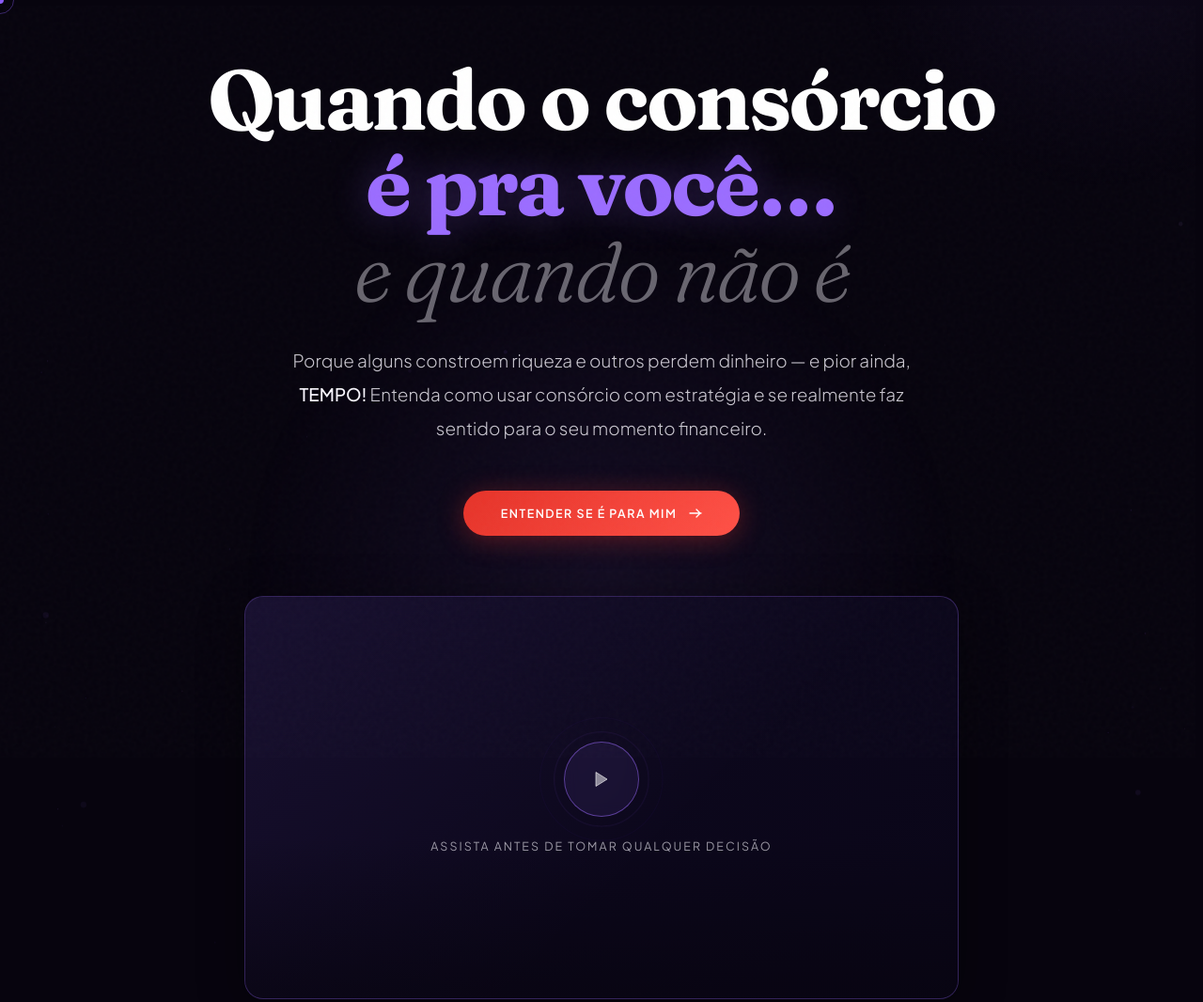
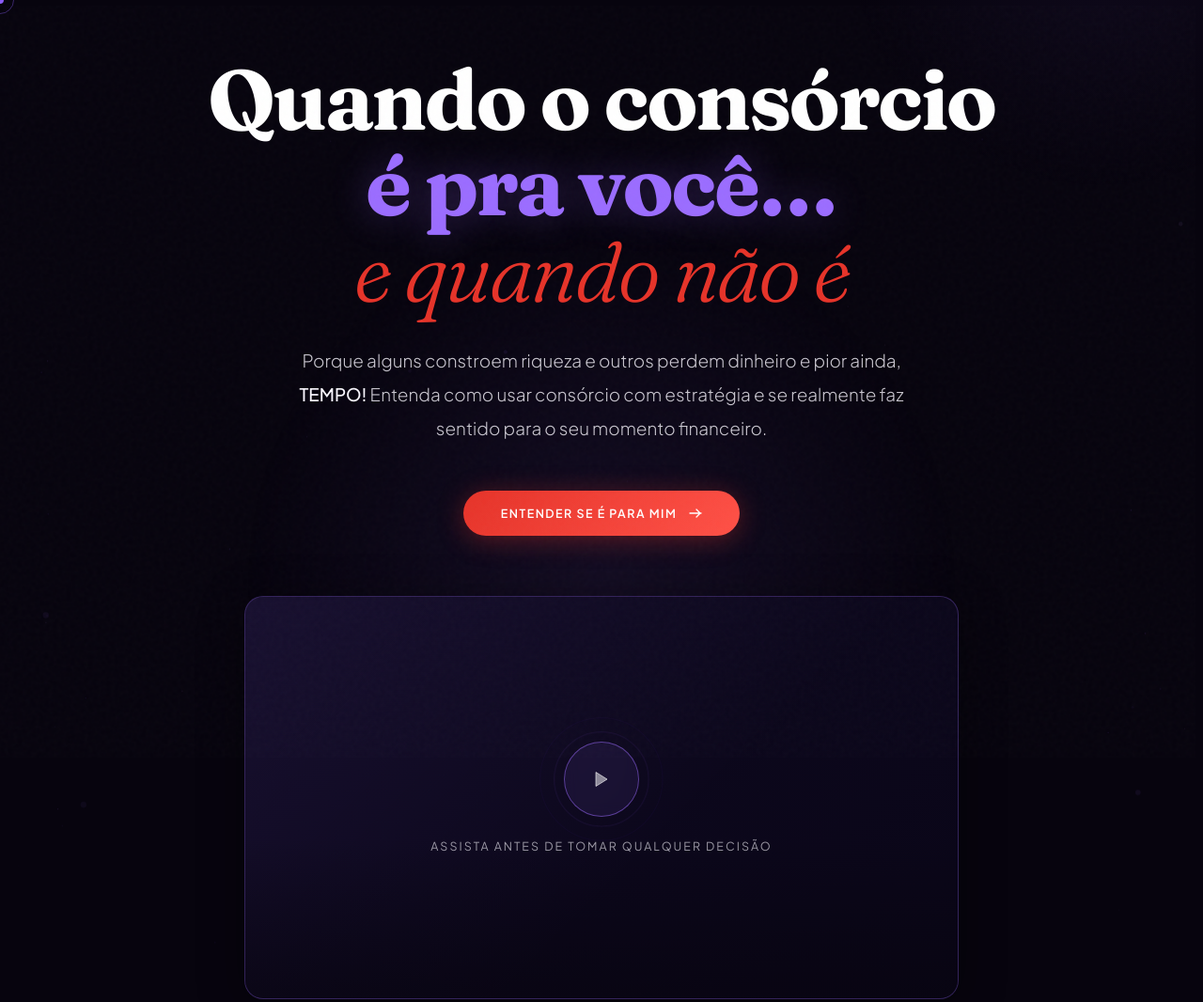
Before and after one commit to Guicarv6/LPconsorcio, a plain HTML site: page index.html in a window 1280 px wide. Shown: the top 1066 px of the page at 94% size. Drawn offline with Linux system fonts and the light colour scheme.

Commit message:
Update index.html

```diff
--- a/index.html
+++ b/index.html
@@ -68,7 +68,7 @@ nav.on{background:rgba(8,5,15,.92);backdrop-filter:blur(20px);border-bottom:1px
 .hero-tag{font-family:'Fraunces',serif;font-size:.95rem;font-weight:300;font-style:italic;color:var(--gold2);letter-spacing:.04em;margin-bottom:1rem;opacity:0;animation:up .6s .25s forwards}
 .hero-h1{font-family:'Fraunces',serif;font-size:clamp(3rem,7vw,5.8rem);font-weight:700;line-height:1.02;letter-spacing:-.03em;margin-bottom:2rem;opacity:0;animation:up .7s .4s forwards;color:#fff}
 .hero-h1 .gold{color:var(--gold);text-shadow:0 0 40px rgba(155,109,255,.3)}
-.hero-h1 .dim{font-weight:300;font-style:italic;color:rgba(250,248,255,.4)}
+.hero-h1 .dim{font-weight:300;font-style:italic;color:#e63329}
 .hero-sub{font-size:clamp(1.02rem,2vw,1.18rem);color:var(--text2);line-height:1.9;max-width:660px;margin:0 auto 3rem;opacity:0;animation:up .7s .55s forwards;font-weight:300}
 .hero-sub strong{color:var(--text);font-weight:500}
 .hero-btns{display:flex;gap:1rem;justify-content:center;flex-wrap:wrap;margin-bottom:3.5rem;opacity:0;animation:up .7s .7s forwards}
@@ -301,7 +301,7 @@ footer{background:#050310;border-top:1px solid var(--border);padding:3.5rem 5%;t
       <span class="gold">é pra você…</span><br>
       <span class="dim">e quando não é</span>
     </h1>
-    <p class="hero-sub">Porque alguns constroem riqueza e outros perdem dinheiro — e pior ainda, <strong>TEMPO!</strong> Entenda como usar consórcio com estratégia e se realmente faz sentido para o seu momento financeiro.</p>
+    <p class="hero-sub">Porque alguns constroem riqueza e outros perdem dinheiro e pior ainda, <strong>TEMPO!</strong> Entenda como usar consórcio com estratégia e se realmente faz sentido para o seu momento financeiro.</p>
     <div class="hero-btns">
       <a href="#cta" class="btn-gold">
         Entender se é para mim
```
